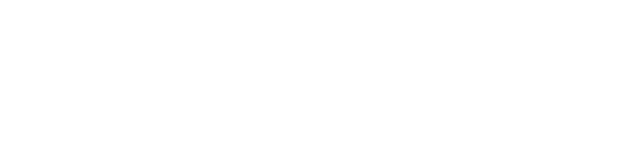
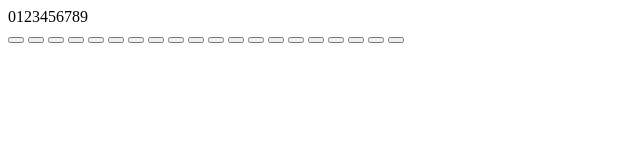
Before and after one commit to BigWojtek7/odin-calculator, a plain HTML site: page index.html in a window 1280 px wide. Shown: the whole page, without its empty margins (0-640 px from the left). Drawn offline with Linux system fonts and the light colour scheme.

Commit message:
Add html tags for calculator

```diff
--- a/index.html
+++ b/index.html
@@ -8,6 +8,34 @@
   </head>
 
   <body>
+    <div class="container"></div>
+      <div class="display">0123456789</div>
+      <div class="buttons">
+        <button></button>
+        <button></button>
+        <button></button>
+        <button></button>
+        <button></button>
+        <button></button>
+        <button></button>
+        <button></button>
+        <button></button>
+        <button></button>
+        <button></button>
+        <button></button>
+        <button></button>
+        <button></button>
+        <button></button>
+        <button></button>
+        <button></button>
+        <button></button>
+        <button></button>
+        <button></button>
+
+
+      </div>
+
+
 
   </body>
 </html>
```
